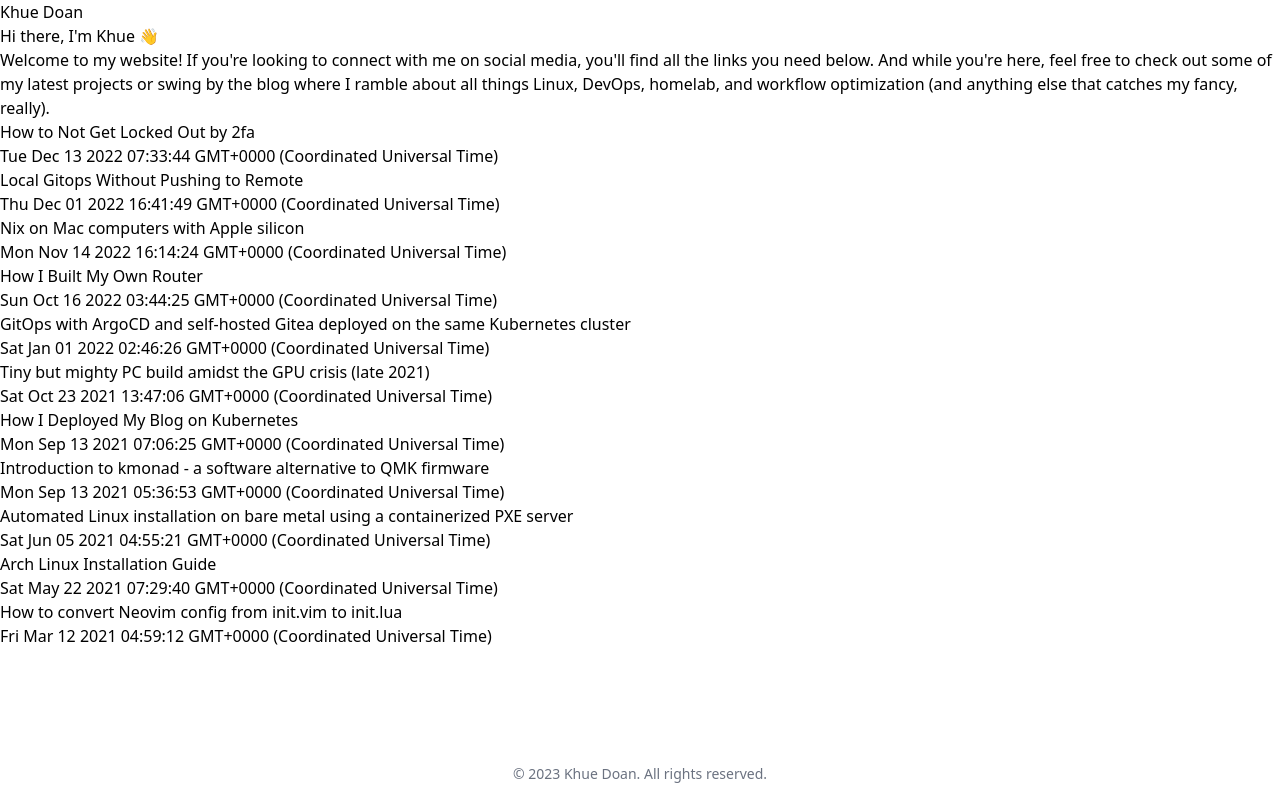
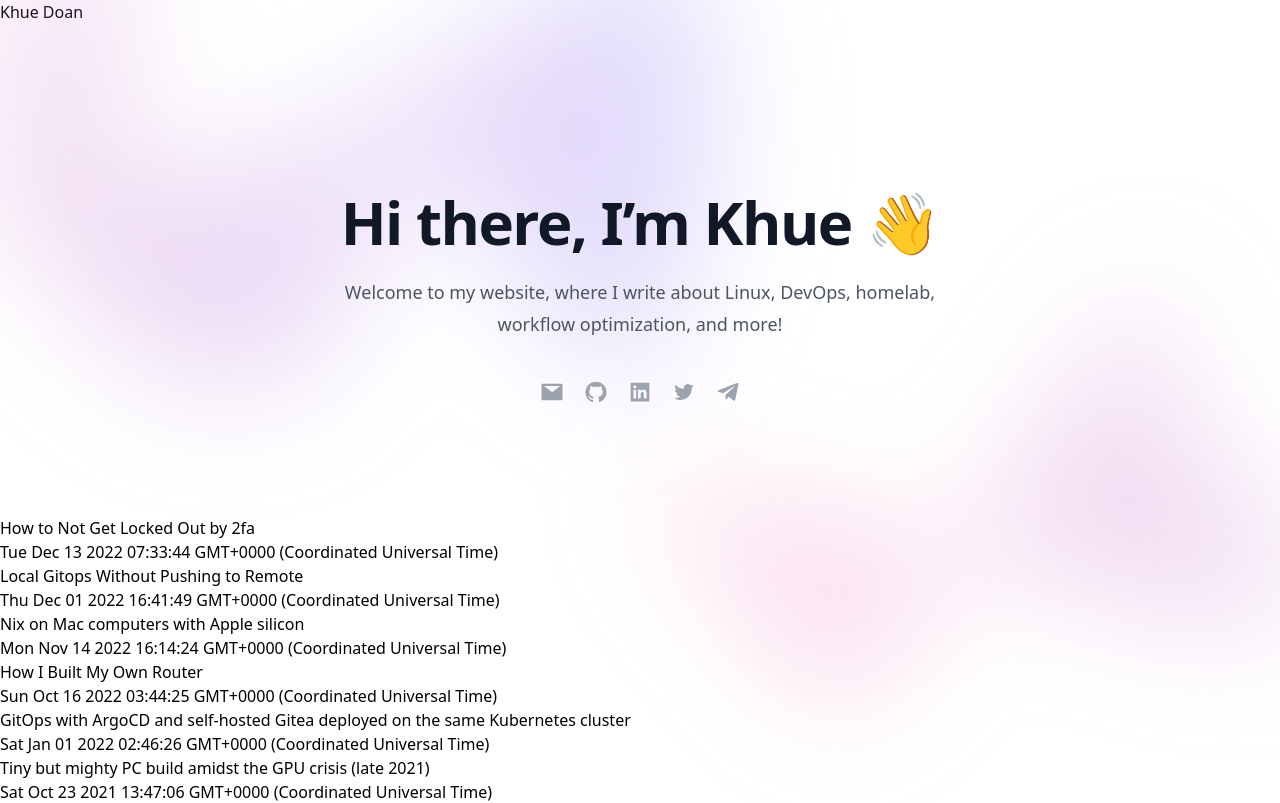
Before and after one commit to khuedoan/blog, a Next.js app: page / in a window 1280 px wide. Shown: the top 803 px of the page. Built offline with nearby package versions, Linux system fonts and the light colour scheme.

Commit message:
feat: add intro

```diff
--- a/components/intro.tsx
+++ b/components/intro.tsx
@@ -1,15 +1,70 @@
+import SocialIcons from "./social-icons";
+
 export default function Intro() {
   return (
-    <div>
-      <h2>Hi there, I&apos;m Khue 👋</h2>
-      <p>
-        Welcome to my website! If you&apos;re looking to connect with me on
-        social media, you&apos;ll find all the links you need below. And while
-        you&apos;re here, feel free to check out some of my latest projects or
-        swing by the blog where I ramble about all things Linux, DevOps,
-        homelab, and workflow optimization (and anything else that catches my
-        fancy, really).
-      </p>
+    <div className="relative isolate px-6 pt-14 lg:px-8">
+      <div className="absolute inset-x-0 -top-40 -z-10 transform-gpu overflow-hidden blur-3xl sm:-top-80">
+        <svg
+          className="relative left-[calc(50%-11rem)] -z-10 h-[21.1875rem] max-w-none -translate-x-1/2 rotate-[30deg] sm:left-[calc(50%-30rem)] sm:h-[42.375rem]"
+          viewBox="0 0 1155 678"
+        >
+          <path
+            fill="url(#45de2b6b-92d5-4d68-a6a0-9b9b2abad533)"
+            fillOpacity=".3"
+            d="M317.219 518.975L203.852 678 0 438.341l317.219 80.634 204.172-286.402c1.307 132.337 45.083 346.658 209.733 145.248C936.936 126.058 882.053-94.234 1031.02 41.331c119.18 108.451 130.68 295.337 121.53 375.223L855 299l21.173 362.054-558.954-142.079z"
+          />
+          <defs>
+            <linearGradient
+              id="45de2b6b-92d5-4d68-a6a0-9b9b2abad533"
+              x1="1155.49"
+              x2="-78.208"
+              y1=".177"
+              y2="474.645"
+              gradientUnits="userSpaceOnUse"
+            >
+              <stop stopColor="#9089FC" />
+              <stop offset={1} stopColor="#FF80B5" />
+            </linearGradient>
+          </defs>
+        </svg>
+      </div>
+      <div className="mx-auto max-w-2xl py-16 sm:py-24 lg:py-28">
+        <div className="text-center">
+          <h1 className="text-4xl font-bold tracking-tight text-gray-900 sm:text-6xl">
+            Hi there, I’m Khue 👋
+          </h1>
+          <p className="mt-6 text-lg leading-8 text-gray-600">
+            Welcome to my website, where I write about Linux, DevOps, homelab,
+            workflow optimization, and more!
+          </p>
+          <SocialIcons />
+        </div>
+      </div>
+      <div className="absolute inset-x-0 top-[calc(100%-13rem)] -z-10 transform-gpu overflow-hidden blur-3xl sm:top-[calc(100%-30rem)]">
+        <svg
+          className="relative left-[calc(50%+3rem)] h-[21.1875rem] max-w-none -translate-x-1/2 sm:left-[calc(50%+36rem)] sm:h-[42.375rem]"
+          viewBox="0 0 1155 678"
+        >
+          <path
+            fill="url(#ecb5b0c9-546c-4772-8c71-4d3f06d544bc)"
+            fillOpacity=".3"
+            d="M317.219 518.975L203.852 678 0 438.341l317.219 80.634 204.172-286.402c1.307 132.337 45.083 346.658 209.733 145.248C936.936 126.058 882.053-94.234 1031.02 41.331c119.18 108.451 130.68 295.337 121.53 375.223L855 299l21.173 362.054-558.954-142.079z"
+          />
+          <defs>
+            <linearGradient
+              id="ecb5b0c9-546c-4772-8c71-4d3f06d544bc"
+              x1="1155.49"
+              x2="-78.208"
+              y1=".177"
+              y2="474.645"
+              gradientUnits="userSpaceOnUse"
+            >
+              <stop stopColor="#9089FC" />
+              <stop offset={1} stopColor="#FF80B5" />
+            </linearGradient>
+          </defs>
+        </svg>
+      </div>
     </div>
   );
 }
```
